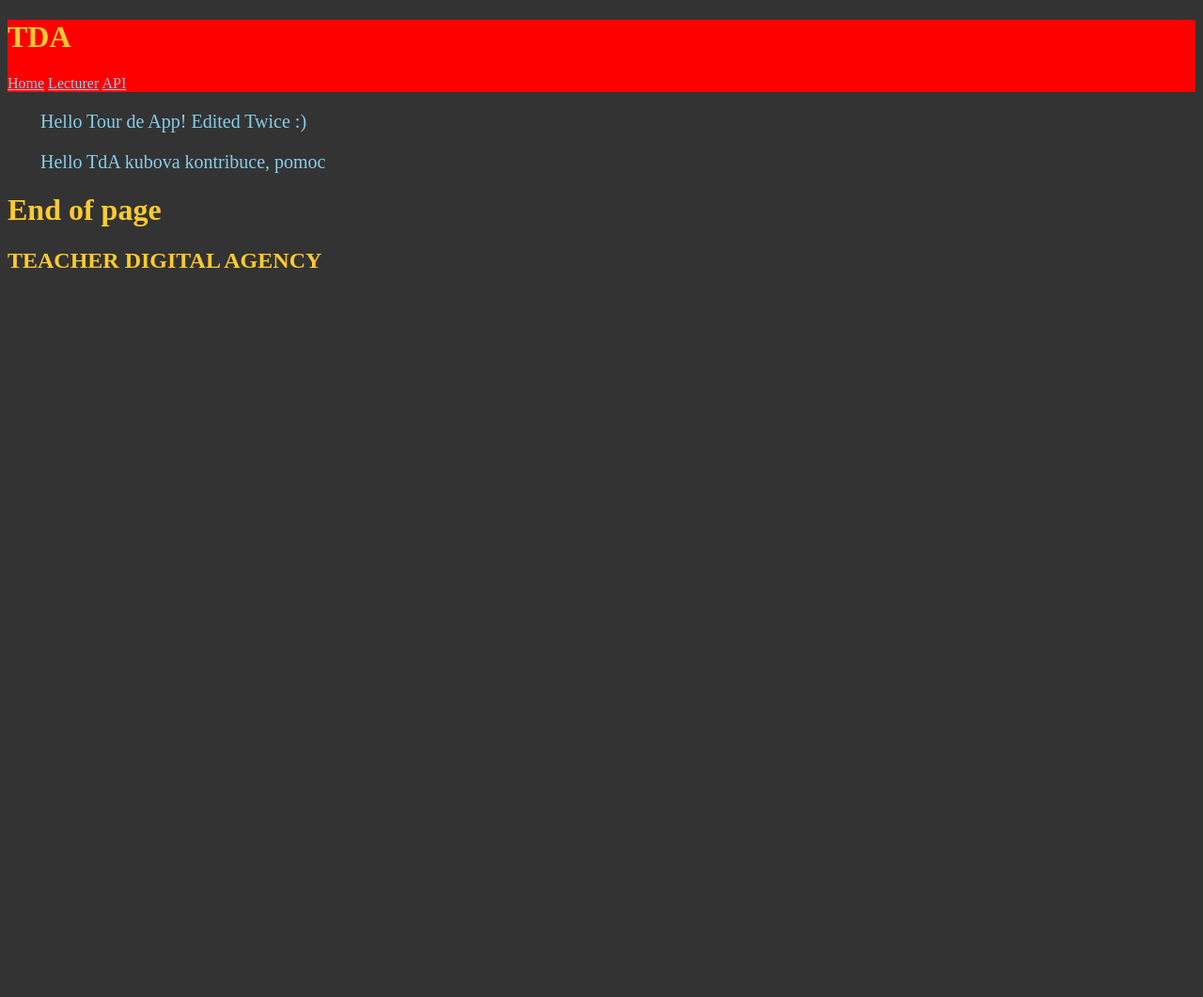
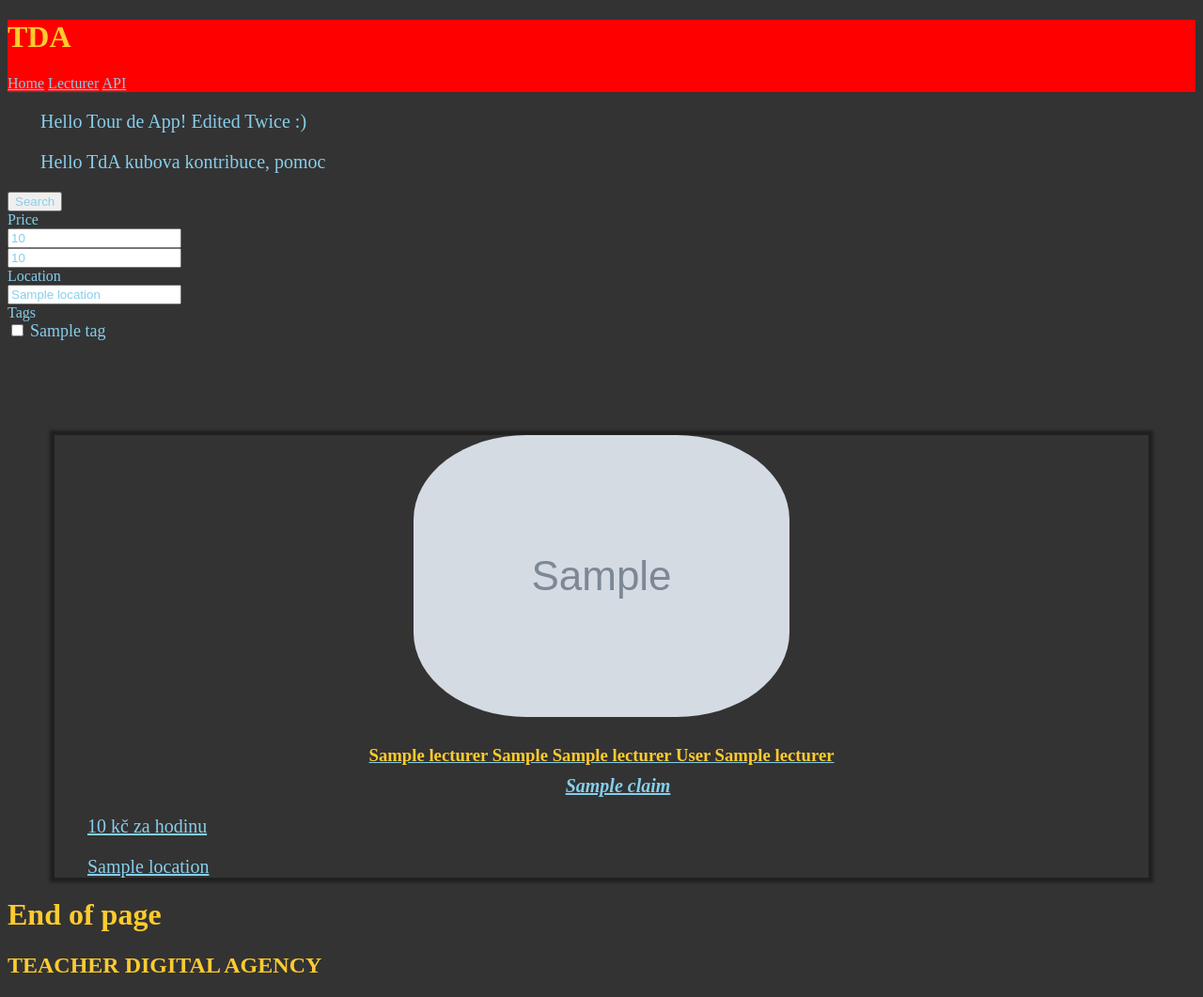
Before and after one commit to GlaryCZ/TdA24-EXTREMISTI, a Flask app: template app/templates/homepage.html in a window 1280 px wide. Shown: the whole page at 94% size. Before the commit the page ends 285 px from the top, so only its background shows below. Run offline with Flask 3, Linux system fonts and the light colour scheme; the template is opened without the code that fills it: most values are stand-ins (such as "Sample title", 1, 10 or a date in 2020); grey boxes marked "Sample" are stand-in pictures.

Commit message:
Vyhledávání a seznam učitelů

```diff
--- a/app/app.py
+++ b/app/app.py
@@ -41,12 +41,14 @@ def lecturer_row_dict(json_string):
     for item in data:
         if item in ["tags", "contact"]:
             lecturer[item] = json.dumps(data[item])
-        if item in COLUMNS:
+        elif item in COLUMNS:
             lecturer[item] = data[item]
     return lecturer
 
 def row_to_lecturer(row):
     data = {COLUMNS[i] : row[i] for i in range(len(COLUMNS)) if (not row[i] is None)}
+    if "price_per_hour" in data:
+        data["price_per_hour"] = int(data["price_per_hour"])
     if "contact" in data:
         data["contact"] = json.loads(data["contact"])
     if "tags" in data:
@@ -65,9 +67,36 @@ def get_tag(param, value):
     cursor.close()
     return row
 
-@app.route('/')
+@app.route('/', methods = ["GET", "POST"])
 def homepage():
-    return render_template('homepage.html')
+    parameters = {}
+    my_tags = []
+    data = {}
+    if request.method == "POST":
+        data = dict(request.form)
+        print(data)
+        if "min_price" in data and data["min_price"] !='':
+            parameters["price_per_hour > ?"] = data["min_price"]
+        if "max_price" in data and data["max_price"] !='':
+            parameters["price_per_hour < ?"] = data["max_price"]
+        if "location" in data and data["location"] !='':
+            parameters["location = ?"] = data["location"]
+        my_tags = [t for t in data if not t in ["min_price","max_price","location"]]
+
+    cursor = db.get_db().execute(
+        'SELECT * FROM lecturers' + (' WHERE 'if len(parameters) > 0 else'') +
+        ' AND '.join([k for k in parameters]), [parameters[k] for k in parameters])
+    rows = cursor.fetchall()
+    cursor.close()
+    lecturers = [row_to_lecturer(row) for row in rows]
+    cursor = db.get_db().execute('SELECT * FROM tags')
+    rows = cursor.fetchall()
+    cursor.close()
+    tags = [{"uuid":row[0], "name":row[1]}for row in rows]
+    lecturers = [k for k in lecturers if all(tag in [i["uuid"] for i in k["tags"]] for tag in my_tags)]
+
+
+    return render_template('homepage.html', lecturers = lecturers, tags = tags, last_searched = data)
 
 @app.route("/lecturer")
 def lecturer_profile():
@@ -98,7 +127,6 @@ def api_get_all_lecturers():
 
 @app.post("/api/lecturers")
 def api_add_lecturer():
-    #data = json.loads(request.data)
     lecturer = lecturer_row_dict(request.data)
     new_uuid = str(make_uuid())
     lecturer["uuid"] = new_uuid
--- a/app/templates/homepage.html
+++ b/app/templates/homepage.html
@@ -2,4 +2,38 @@
 {% block content %}
 <p>Hello Tour de App! Edited Twice :)</p>
 <p>Hello TdA kubova kontribuce, pomoc</p>
+<div id="filters">
+  <form method="post">
+    <input type="submit" value="Search"><br>
+    <label>Price</label><br>
+    <input type="number" name="min_price" min="0"
+      {% if last_searched.min_price %} value="{{last_searched.min_price}}" {% endif %}><br>
+    <input type="number" name="max_price" min="1"
+      {% if last_searched.max_price %} value="{{last_searched.max_price}}" {% endif %}><br>
+    <label>Location</label><br>
+    <input type="text" name="location"
+      {% if last_searched.location %} value="{{last_searched.location}}" {% endif %}><br>
+    <label>Tags</label><br>
+    {% for tag in tags %}
+      <input type="checkbox" id="{{tag.uuid}}" name="{{tag.uuid}}"
+      {% if last_searched[tag.uuid] == "on"%} checked{% endif %}>
+      <label for="{{tag.uuid}}" class="tag"> {{tag.name}}</label><br>
+    {% endfor %}
+  </form>
+</div>
+{% for lecturer in lecturers %}<a href="{{url_for('profile', uuid=lecturer.uuid)}}">
+  <div id="profile">
+    <img class="profile-picture" src="{{lecturer.picture_url}}" alt="Profile picture">
+    <h3 class="lecturer-name">
+    {% if lecturer.title_before %}{{lecturer.title_before}} {% endif %}
+    {% if lecturer.first_name %}{{lecturer.first_name}} {% endif %}
+    {% if lecturer.middle_name %}{{lecturer.middle_name}} {% endif %}
+    {% if lecturer.last_name %}{{lecturer.last_name}} {% endif %}
+    {% if lecturer.title_after %}{{lecturer.title_after}}{% endif %}
+    </h3>
+    <p class="lecturer-claim"><i>{{lecturer.claim}}</i></p>
+    {% if lecturer.price_per_hour %}<p>{{lecturer.price_per_hour}} kč za hodinu</p>{% endif %}
+    {% if lecturer.location %}<p>{{ lecturer.location|e }}</p>{% endif %}
+  </div></a>
+{% endfor %}
 {% endblock%}
```
